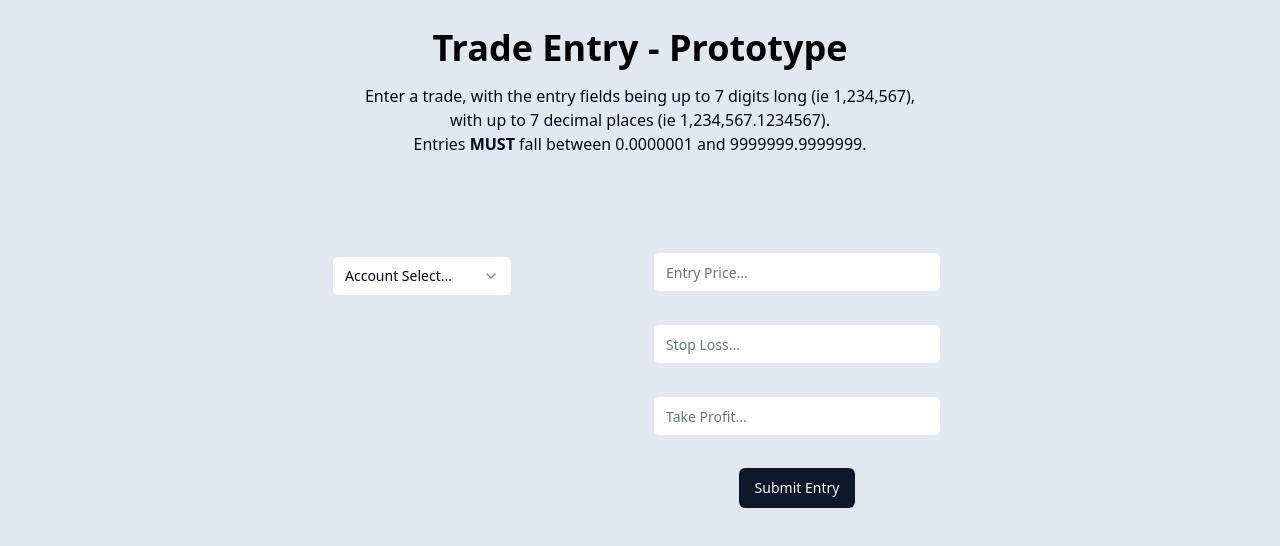
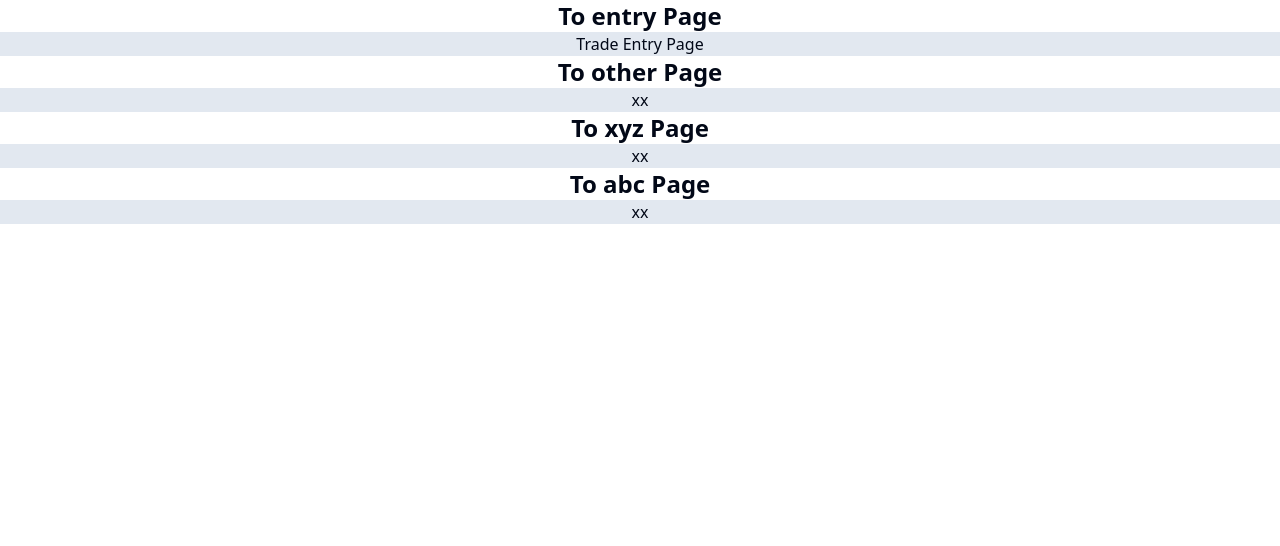
Before and after one commit to MShaw1223/project, a Next.js app: page / in a window 1280 px wide. Shown: the top 546 px of the page. Built offline with nearby package versions, Linux system fonts and the light colour scheme.

Commit message:
changes to index and created trade entry

```diff
--- /dev/null
+++ b/src/pages/Trade-Entry.tsx
@@ -0,0 +1,106 @@
+import { AccountDropdown } from "@/components/ui/selectAccount";
+import { Input } from "@/components/ui/input";
+import { Button } from "@/components/ui/button";
+import { useRouter } from "next/router";
+import { useMutation } from "react-query"
+import { useState, FormEvent } from "react";
+
+
+export default function TradeEntry() {
+  const router = useRouter()
+
+  const [selectedAccount, setSelectedAccount] = useState<string>('')
+
+  const mutation = useMutation({
+    mutationFn: async (formData: string) => {
+      const response = await fetch("/api/entries",{
+        method: "POST",
+        body: formData,
+        cache: 'no-store'
+         })
+         if (!response.ok) {
+          throw new Error('Failed to submit trade data');
+        }
+
+        return response.json();
+      },
+      onSettled: () => {
+        // Reset any state related to the mutation
+        setSelectedAccount('');
+      },
+      onError: (error) => {
+        console.error('Mutation error:', error);
+      },
+    })
+
+    const handleAccountChange = (selectedAccount: string) => {
+      setSelectedAccount(selectedAccount);
+    };
+
+    function handleSubmit(event: FormEvent<HTMLFormElement>){
+    event.preventDefault()
+
+    const data = new FormData(event.target as HTMLFormElement)
+    const entryPrice = parseFloat(data.get("entryPrice")as string);
+    const stopLoss = parseFloat(data.get("stopLoss")as string);
+    const takeProfit = parseFloat(data.get("takeProfit")as string);
+    const selectedAccountValue = selectedAccount;
+
+    if(!entryPrice || !stopLoss || !takeProfit || selectedAccountValue === ''){
+      alert("Invalid entry");
+      return;
+    }
+    const requestData = JSON.stringify({
+      entryPrice,
+      stopLoss,
+      takeProfit,
+      selectedAccount: selectedAccountValue,
+    });
+
+    mutation.mutate(requestData);
+  }
+
+
+  return (
+    <main className="text-center p-3 bg-slate-200 h-screen">
+      <div className="flex flex-col items-center">
+        <h1 className="m-4 text-4xl font-extrabold text-black">
+          Trade Entry - Prototype
+        </h1>
+        <p className="font-light">
+          Enter a trade, with the entry fields being up to 7 digits long (ie 1,234,567),<br />
+          with up to 7 decimal places (ie 1,234,567.1234567). <br />
+          Entries <strong className="font-bold">MUST</strong> fall between 0.0000001 and 9999999.9999999. <br />
+        </p>
+      </div>
+      {mutation.isLoading && <p>Submitting Trade Data...</p>}
+      {!mutation.isLoading && (
+      <div className="flex flex-row my-20">
+      <div className="w-full md:w-1/2 lg:w-1/3 xl:w-1/4">
+        <div className="ml-80 my-5">
+          <AccountDropdown onAccountChange={handleAccountChange}></AccountDropdown>
+        </div>
+      </div>
+      <div className="w-full md:w-1/2 lg:w-2/3 xl:w-3/4">
+        <div className="flex flex-col items-center mx-auto">
+          <form className="my-auto w-80" onSubmit={handleSubmit}>
+            <div className="p-4">
+              <Input id="entryPrice" name="entryPrice" type="number" step="any" placeholder="Entry Price..."></Input>
+            </div>
+            <div className="p-4">
+              <Input id="stopLoss" name="stopLoss" type="number" step="any" placeholder="Stop Loss..."></Input>
+            </div>
+            <div className="p-4">
+              <Input id="takeProfit" name="takeProfit" type="number" step="any" placeholder="Take Profit..."></Input>
+            </div>
+            <div className="p-4">
+              <Button type="submit">Submit Entry</Button>
+            </div>
+          </form>
+        </div>
+      </div>
+    </div>
+      )}
+    </main>
+  )
+}
--- a/src/pages/index.tsx
+++ b/src/pages/index.tsx
@@ -1,37 +1,39 @@
-import { AccountDropdown } from "@/components/ui/selectAccount";
-import { Input } from "@/components/ui/input";
-import { Button } from "@/components/ui/button";
-import { useRouter } from "next/router";
-import { useMutation } from "react-query"
-import { useState, FormEvent } from "react";
+import { NextPage } from "next";
+import Link from "next/link";
 
+const Home: NextPage = () => {
+  //buff out and style --> also have the other pages set up
+  //test if db works with different layout
+  //I have moved index over to trade entry, and coded below as the new entry page
+  return (
+    <div className="text-center">
+        <h1 className="text-2xl font-black">To entry Page</h1>
+        <div className="w-full bg-slate-200">
+            <Link href="/Trade-Entry" >Trade Entry Page</Link>
+        </div>
 
-export default function Home() {
-  const router = useRouter()
+        <h1 className="text-2xl font-black">To other Page</h1>
+        <div className="w-full bg-slate-200">
+            <Link href="/Trade-Entry" >xx</Link>
+        </div>
 
-  const [selectedAccount, setSelectedAccount] = useState<string>('')
+        <h1 className="text-2xl font-black">To xyz Page</h1>
+        <div className="w-full bg-slate-200">
+            <Link href="/Trade-Entry" >xx</Link>
+        </div>
 
-  const mutation = useMutation({
-    mutationFn: async (formData: string) => {
-      const response = await fetch("/api/entries",{
-        method: "POST",
-        body: formData,
-        cache: 'no-store'
-         })
-         if (!response.ok) {
-          throw new Error('Failed to submit trade data');
+        <h1 className="text-2xl font-black">To abc Page</h1>
+        <div className="w-full bg-slate-200">
+            <Link href="/Trade-Entry" >xx</Link>
+        </div>
+    </div>
+  )
 }
 
-        return response.json();
-      },
-      onSettled: () => {
-        // Reset any state related to the mutation
-        setSelectedAccount('');
-      },
-      onError: (error) => {
-        console.error('Mutation error:', error);
-      },
-    /*onSuccess: (data) => {
+export default Home;
+/*
+this wouldd be the other approach
+onSuccess: (data) => {
   const a = data; const b = data; const c = data;
   const composite = `/${a}/${b}/${c}`;
   router.push(composite);
@@ -39,76 +41,3 @@ export default function Home() {
 process is successfully carried out. If its many things to move thru then use a composite for router.push()
 Else just use the router.push(`${xyzabc}`)
 */
-  })
-
-  const handleAccountChange = (selectedAccount: string) => {
-    setSelectedAccount(selectedAccount);
-  };
-
-  function handleSubmit(event: FormEvent<HTMLFormElement>){
-    event.preventDefault()
-
-    const data = new FormData(event.target as HTMLFormElement)
-    const entryPrice = parseFloat(data.get("entryPrice")as string);
-    const stopLoss = parseFloat(data.get("stopLoss")as string);
-    const takeProfit = parseFloat(data.get("takeProfit")as string);
-    const selectedAccountValue = selectedAccount;
-
-    if(!entryPrice || !stopLoss || !takeProfit || selectedAccountValue === ''){
-      alert("Invalid entry");
-      return;
-    }
-    const requestData = JSON.stringify({
-      entryPrice,
-      stopLoss,
-      takeProfit,
-      selectedAccount: selectedAccountValue,
-    });
-
-    mutation.mutate(requestData);
-}
-
-
-  return (
-    <main className="text-center p-3 bg-slate-200 h-screen">
-      <div className="flex flex-col items-center">
-        <h1 className="m-4 text-4xl font-extrabold text-black">
-          Trade Entry - Prototype
-        </h1>
-        <p className="font-light">
-          Enter a trade, with the entry fields being up to 7 digits long (ie 1,234,567),<br />
-          with up to 7 decimal places (ie 1,234,567.1234567). <br />
-          Entries <strong className="font-bold">MUST</strong> fall between 0.0000001 and 9999999.9999999. <br />
-        </p>
-      </div>
-      {mutation.isLoading && <p>Submitting Trade Data...</p>}
-      {!mutation.isLoading && (
-      <div className="flex flex-row my-20">
-      <div className="w-full md:w-1/2 lg:w-1/3 xl:w-1/4">
-        <div className="ml-80 my-5">
-          <AccountDropdown onAccountChange={handleAccountChange}></AccountDropdown>
-        </div>
-      </div>
-      <div className="w-full md:w-1/2 lg:w-2/3 xl:w-3/4">
-        <div className="flex flex-col items-center mx-auto">
-          <form className="my-auto w-80" onSubmit={handleSubmit}>
-            <div className="p-4">
-              <Input id="entryPrice" name="entryPrice" type="number" step="any" placeholder="Entry Price..."></Input>
-            </div>
-            <div className="p-4">
-              <Input id="stopLoss" name="stopLoss" type="number" step="any" placeholder="Stop Loss..."></Input>
-            </div>
-            <div className="p-4">
-              <Input id="takeProfit" name="takeProfit" type="number" step="any" placeholder="Take Profit..."></Input>
-            </div>
-            <div className="p-4">
-              <Button type="submit">Submit Entry</Button>
-            </div>
-          </form>
-        </div>
-      </div>
-    </div>
-      )}
-    </main>
-  )
-}
```
Lines whose indentation alone changed are shown as unchanged.
